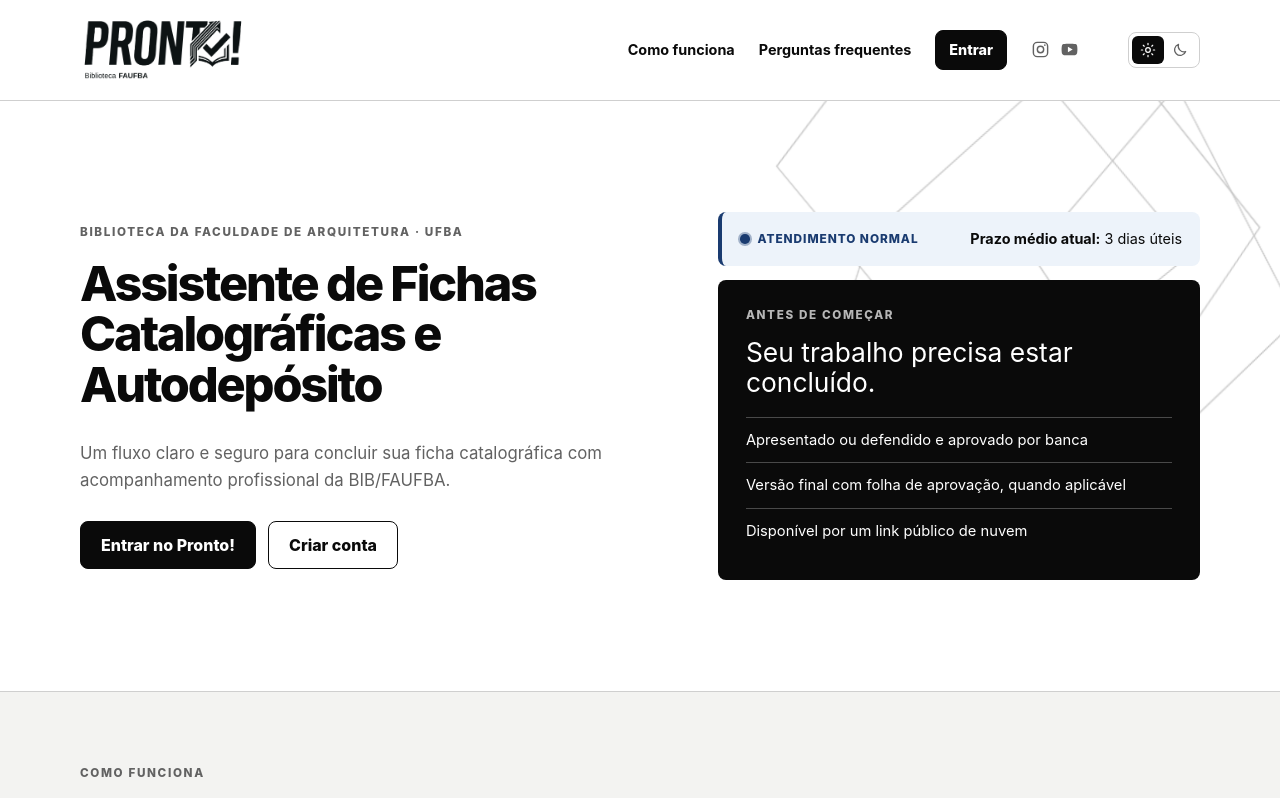
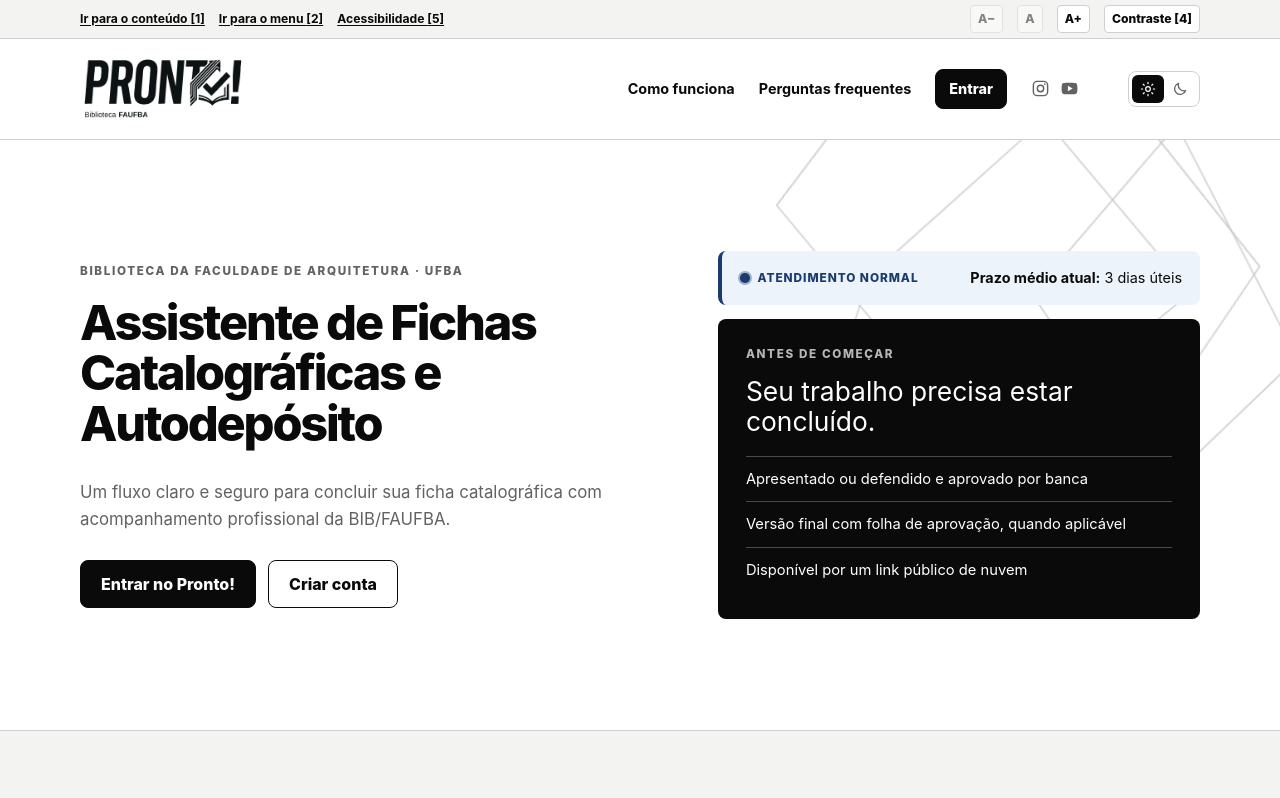
Before and after one commit to ramondavi/codex-projetos, a Next.js app: page / in a window 1280 px wide. Shown: the top 798 px of the page. Built offline with nearby package versions, Linux system fonts and the light colour scheme; no server answers; the database is empty.

Commit message:
feat: amplia recursos de acessibilidade

```diff
--- /dev/null
+++ b/src/app/acessibilidade/page.tsx
@@ -0,0 +1,30 @@
+import { SiteHeader } from "@/components/site-header";
+import type { Metadata } from "next";
+
+export const metadata: Metadata = {
+  title: "Acessibilidade",
+  description: "Recursos de acessibilidade e formas de contato do Pronto!.",
+  alternates: { canonical: "/acessibilidade" },
+};
+
+export default function AccessibilityPage() {
+  return <><SiteHeader /><main className="accessibility-page"><header className="container accessibility-page__hero">
+    <p className="eyebrow">Acessibilidade digital</p><h1>Um Pronto! mais simples de usar.</h1>
+    <p>O Pronto! foi construído para funcionar com teclado, diferentes tamanhos de texto, contraste elevado e tecnologias assistivas.</p>
+  </header><section className="container accessibility-page__content" aria-label="Recursos de acessibilidade">
+    <h2>Atalhos e recursos</h2>
+    <ul>
+      <li><strong>Alt + 1:</strong> vai direto ao conteúdo principal.</li>
+      <li><strong>Alt + 2:</strong> vai ao menu principal.</li>
+      <li><strong>Alt + 4:</strong> ativa ou desativa o alto contraste.</li>
+      <li><strong>Alt + 5:</strong> abre esta página.</li>
+    </ul>
+    <p>Em alguns navegadores, o atalho pode incluir <strong>Shift</strong> ou outra tecla adicional. Os links e botões também podem ser usados normalmente com Tab, Enter e Espaço.</p>
+    <h2>Visualização</h2>
+    <p>A barra no topo oferece controles para aumentar ou reduzir o texto e para ativar alto contraste. Essas preferências ficam salvas apenas neste navegador.</p>
+    <h2>Libras</h2>
+    <p>Quando a Barra Brasil oficial está ativa, o recurso VLibras é disponibilizado por ela. O Pronto! não coleta dados desse recurso.</p>
+    <h2>Encontrou uma barreira?</h2>
+    <p>Conte para a Biblioteca da Faculdade de Arquitetura pelo e-mail <a href="mailto:bibarq@ufba.br">bibarq@ufba.br</a>, descrevendo a página e o que tentou fazer. Vamos analisar e buscar uma solução.</p>
+  </section></main></>;
+}
--- a/src/app/globals.css
+++ b/src/app/globals.css
@@ -98,6 +98,8 @@
 
 * { box-sizing: border-box; }
 html { scroll-behavior: smooth; }
+html[data-text-scale="large"] { font-size: 112.5%; }
+html[data-text-scale="larger"] { font-size: 125%; }
 body {
   margin: 0;
   background: var(--bg);
@@ -112,6 +114,34 @@
 button, a, input, select { -webkit-tap-highlight-color: transparent; }
 .text-button { padding: 0; border: 0; background: transparent; color: inherit; cursor: pointer; text-decoration: underline; text-underline-offset: 0.2em; }
 :focus-visible { outline: 3px solid var(--focus); outline-offset: 3px; }
+
+.accessibility-bar { border-bottom: 1px solid var(--line); background: var(--surface); color: var(--text); font-size: .76rem; font-weight: 700; }
+.accessibility-bar__inner { display: flex; min-height: 38px; align-items: center; justify-content: space-between; gap: 16px; }
+.accessibility-bar__links,.accessibility-bar__controls { display: flex; flex-wrap: wrap; align-items: center; gap: 4px 14px; }
+.accessibility-bar a { color: var(--text); text-decoration: underline; text-underline-offset: .18em; }
+.accessibility-bar a:hover { color: var(--institutional); }
+.accessibility-bar button { min-height: 28px; padding: 3px 7px; border: 1px solid var(--line); border-radius: 4px; background: var(--field); color: var(--text); font-size: inherit; font-weight: 800; cursor: pointer; }
+.accessibility-bar button:hover:not(:disabled),.accessibility-bar button[aria-pressed="true"] { border-color: var(--institutional); background: var(--institutional); color: #fff; }
+.accessibility-bar button:disabled { opacity: .48; cursor: not-allowed; }
+
+.accessibility-page { padding-bottom: 72px; }
+.accessibility-page__hero { max-width: 900px; padding-top: clamp(48px, 8vw, 88px); padding-bottom: 28px; }
+.accessibility-page__hero h1 { max-width: 16ch; margin: 0; font-size: clamp(2.2rem, 6vw, 4.8rem); line-height: 1.02; letter-spacing: -.045em; }
+.accessibility-page__hero > p:last-child { max-width: 66ch; margin: 22px 0 0; color: var(--text-muted); font-size: 1.08rem; }
+.accessibility-page__content { max-width: 900px; display: grid; gap: 8px; padding: 30px; border: 1px solid var(--line); border-radius: var(--radius); background: var(--surface); }
+.accessibility-page__content h2 { margin: 20px 0 0; font-size: 1.22rem; }
+.accessibility-page__content p,.accessibility-page__content ul { max-width: 70ch; margin: 0; }
+.accessibility-page__content ul { display: grid; gap: 8px; padding-left: 22px; }
+
+:root[data-contrast="high"] { --bg: #000; --surface: #000; --surface-raised: #000; --surface-strong: #000; --field: #000; --text: #fff; --text-muted: #fff; --line: #fff; --institutional: #ff0; --institutional-soft: #000; --gold: #ff0; --gold-dark: #ff0; --danger: #ff8080; --success: #8cff8c; --focus: #ff0; --nav-bg: #000; --nav-text: #fff; }
+:root[data-contrast="high"] body { background: #000; color: #fff; }
+:root[data-contrast="high"] :is(a, button, input, select, textarea, summary) { border-color: #fff !important; color: #fff !important; background-color: #000 !important; }
+:root[data-contrast="high"] a { color: #ff0 !important; text-decoration: underline !important; }
+:root[data-contrast="high"] button:hover:not(:disabled),:root[data-contrast="high"] button[aria-pressed="true"] { background-color: #ff0 !important; color: #000 !important; }
+
+@media (prefers-reduced-motion: reduce) {
+  *,*::before,*::after { animation-duration: .01ms !important; animation-iteration-count: 1 !important; scroll-behavior: auto !important; transition-duration: .01ms !important; }
+}
 
 .sr-only {
   position: absolute; width: 1px; height: 1px; padding: 0; margin: -1px;
--- a/src/app/layout.tsx
+++ b/src/app/layout.tsx
@@ -1,6 +1,7 @@
 import type { Metadata } from "next";
 import "./globals.css";
 import { ThemeScript } from "@/components/theme-script";
+import { AccessibilityControls } from "@/components/accessibility-controls";
 import { SiteFooter } from "@/components/site-footer";
 import packageInfo from "../../package.json";
 
@@ -33,6 +34,7 @@
       </head>
       <body>
         <a className="skip-link" href="#conteudo">Pular para o conteúdo principal</a>
+        <AccessibilityControls />
         <div id="conteudo" tabIndex={-1}>{children}</div>
         <SiteFooter version={packageInfo.version} />
       </body>
--- a/src/app/sitemap.ts
+++ b/src/app/sitemap.ts
@@ -7,5 +7,6 @@
     { url: siteUrl, changeFrequency: "weekly", priority: 1 },
     { url: `${siteUrl}/perguntas-frequentes`, changeFrequency: "weekly", priority: 0.8 },
     { url: `${siteUrl}/politica-de-privacidade`, changeFrequency: "yearly", priority: 0.4 },
+    { url: `${siteUrl}/acessibilidade`, changeFrequency: "yearly", priority: 0.4 },
   ];
 }
--- /dev/null
+++ b/src/components/accessibility-controls.tsx
@@ -0,0 +1,64 @@
+"use client";
+
+import { useEffect, useRef, useState } from "react";
+
+type TextScale = "normal" | "large" | "larger";
+
+const scales: TextScale[] = ["normal", "large", "larger"];
+
+function applyPreferences(scale: TextScale, highContrast: boolean) {
+  document.documentElement.dataset.textScale = scale;
+  document.documentElement.dataset.contrast = highContrast ? "high" : "normal";
+}
+
+export function AccessibilityControls() {
+  const [scale, setScale] = useState<TextScale>("normal");
+  const [highContrast, setHighContrast] = useState(false);
+  const hasUserChangedPreference = useRef(false);
+
+  useEffect(() => {
+    const savedScale = localStorage.getItem("pronto-text-scale");
+    const initialScale = scales.includes(savedScale as TextScale) ? savedScale as TextScale : "normal";
+    const initialContrast = localStorage.getItem("pronto-high-contrast") === "true";
+    if (!hasUserChangedPreference.current) {
+      setScale(initialScale);
+      setHighContrast(initialContrast);
+      applyPreferences(initialScale, initialContrast);
+    }
+  }, []);
+
+  function changeScale(next: TextScale) {
+    hasUserChangedPreference.current = true;
+    setScale(next);
+    localStorage.setItem("pronto-text-scale", next);
+    applyPreferences(next, highContrast);
+  }
+
+  function changeContrast() {
+    hasUserChangedPreference.current = true;
+    const next = !highContrast;
+    setHighContrast(next);
+    localStorage.setItem("pronto-high-contrast", String(next));
+    applyPreferences(scale, next);
+  }
+
+  const scaleIndex = scales.indexOf(scale);
+
+  return (
+    <nav className="accessibility-bar" aria-label="Recursos de acessibilidade">
+      <div className="container accessibility-bar__inner">
+        <div className="accessibility-bar__links">
+          <a href="#conteudo" accessKey="1">Ir para o conteúdo <span aria-hidden="true">[1]</span></a>
+          <a href="#menu-principal" accessKey="2">Ir para o menu <span aria-hidden="true">[2]</span></a>
+          <a href="/acessibilidade" accessKey="5">Acessibilidade <span aria-hidden="true">[5]</span></a>
+        </div>
+        <div className="accessibility-bar__controls" role="group" aria-label="Ajustes de visualização">
+          <button type="button" onClick={() => changeScale(scales[Math.max(0, scaleIndex - 1)])} disabled={scaleIndex === 0} aria-label="Diminuir tamanho do texto" title="Diminuir texto">A−</button>
+          <button type="button" onClick={() => changeScale("normal")} disabled={scale === "normal"} aria-label="Usar tamanho padrão do texto" title="Tamanho padrão">A</button>
+          <button type="button" onClick={() => changeScale(scales[Math.min(scales.length - 1, scaleIndex + 1)])} disabled={scaleIndex === scales.length - 1} aria-label="Aumentar tamanho do texto" title="Aumentar texto">A+</button>
+          <button type="button" onClick={changeContrast} accessKey="4" aria-pressed={highContrast} aria-label="Alternar alto contraste" title="Alto contraste">Contraste <span aria-hidden="true">[4]</span></button>
+        </div>
+      </div>
+    </nav>
+  );
+}
--- a/src/components/site-footer.tsx
+++ b/src/components/site-footer.tsx
@@ -8,7 +8,7 @@
 export function SiteFooter({ version }: { version: string }) {
   return <footer className="global-footer" id="creditos"><div className="container global-footer__inner"><div className="global-footer__columns">
     <div className="global-footer__left"><div className="shell-brand"><div className="footer-brand footer-brand--pronto"><Brand compact /></div><div className="footer-brand footer-brand--library"><OfficialLibraryLogo decorative variant="footer" /></div><div className="global-footer__identity"><span className="global-footer__tagline"><span className="backend-only">Pronto! · </span>Assistente de fichas catalográficas e autodepósito</span><span className="global-footer__version">2026 · v{version} · Beta</span></div></div></div>
-    <nav className="global-footer__nav" aria-label="Informações"><Link href="/perguntas-frequentes">Perguntas frequentes</Link><Link href="/perguntas-frequentes#ajuda">Ajuda</Link><a href="#creditos">Créditos</a><Link href="/politica-de-privacidade">Política de privacidade</Link></nav>
+    <nav className="global-footer__nav" aria-label="Informações"><Link href="/perguntas-frequentes">Perguntas frequentes</Link><Link href="/perguntas-frequentes#ajuda">Ajuda</Link><a href="#creditos">Créditos</a><Link href="/politica-de-privacidade">Política de privacidade</Link><Link href="/acessibilidade">Acessibilidade</Link></nav>
     <div className="global-footer__right"><div className="institution-links institution-links--public" aria-label="Instituições parceiras"><a href="https://ufba.br" target="_blank" rel="noreferrer"><Image src="/brasao-ufba.png" alt="UFBA" width={1135} height={1739} quality={100} /></a><a href="https://sibi.ufba.br" target="_blank" rel="noreferrer"><Image src="/logo-sibi.png" alt="SIBI" width={2876} height={850} quality={100} /></a><a href="https://arquitetura.ufba.br" target="_blank" rel="noreferrer"><Image src="/logo-faufba.png" alt="FAUFBA" width={230} height={205} quality={100} /></a></div><div className="institution-links institution-links--backend"><a href="https://ufba.br">UFBA</a><span>·</span><a href="https://sibi.ufba.br">SIBI</a><span>·</span><a href="https://arquitetura.ufba.br">FAUFBA</a></div><p className="global-footer__copy">Desenvolvido com <em><a href="https://openai.com/pt-BR/codex/" target="_blank" rel="noreferrer">vibe coding</a></em> e <span className="footer-heart" role="img" aria-label="amor">♥</span> pelos bibliotecários da BIB/FAUFBA.</p><div className="global-footer__legal"><a className="github-link" href="https://github.com/ramondavi/codex-projetos" target="_blank" rel="noreferrer" aria-label="Repositório do Pronto! no GitHub"><GitHubIcon /></a><span>AGPL-3.0 · livre para uso e adaptação com atribuição</span></div></div>
   </div></div></footer>;
 }
--- a/src/components/site-header.tsx
+++ b/src/components/site-header.tsx
@@ -19,7 +19,7 @@
       <header className="site-header">
         <div className="container site-header__inner">
         <div className="shell-brand"><Brand compact /></div>
-        <nav aria-label="Navegação principal" className="site-header__nav">
+        <nav id="menu-principal" aria-label="Navegação principal" className="site-header__nav" tabIndex={-1}>
           <Link href="/#como-funciona">Como funciona</Link>
           <Link href="/perguntas-frequentes">Perguntas frequentes</Link>
           {user ? <div className="site-header__account"><Link className="site-header__access" href={accessHref}>{accessLabel}</Link><div className="site-header__submenu">{panelLinks.map(([label, href]) => <Link key={href} href={href}>{label}</Link>)}<form action={logout}><button className="site-header__logout" type="submit">↗ Sair da conta</button></form></div></div> : <Link className="site-header__access" href={accessHref}>{accessLabel}</Link>}
--- a/src/components/theme-script.tsx
+++ b/src/components/theme-script.tsx
@@ -4,6 +4,9 @@
   const dark = saved === 'dark' || (saved === 'system' && matchMedia('(prefers-color-scheme: dark)').matches);
   document.documentElement.dataset.theme = dark ? 'dark' : 'light';
   document.documentElement.style.colorScheme = dark ? 'dark' : 'light';
+  const scale = localStorage.getItem('pronto-text-scale');
+  document.documentElement.dataset.textScale = scale === 'large' || scale === 'larger' ? scale : 'normal';
+  document.documentElement.dataset.contrast = localStorage.getItem('pronto-high-contrast') === 'true' ? 'high' : 'normal';
 })();`;
 
 export function ThemeScript() {
```
Also changed, not shown: 1 other file (tests, documents, lock files or other folders).
